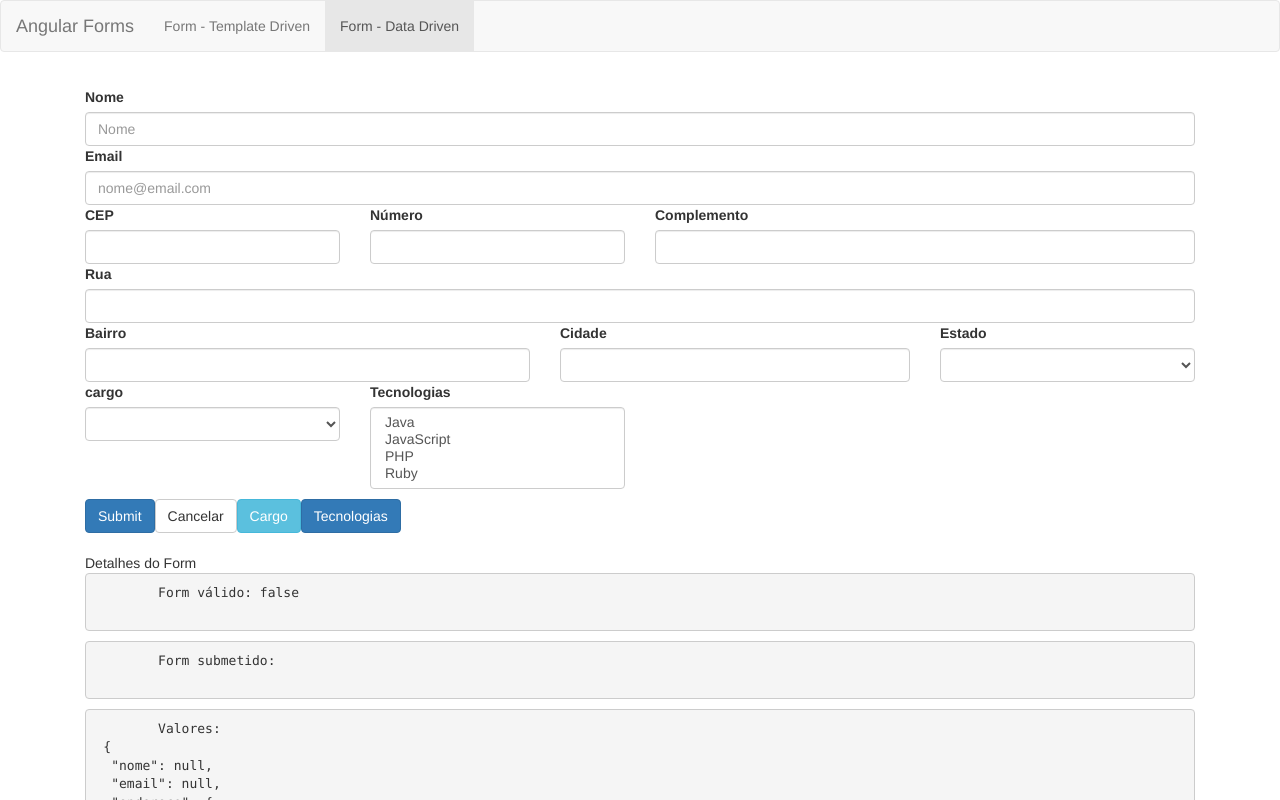
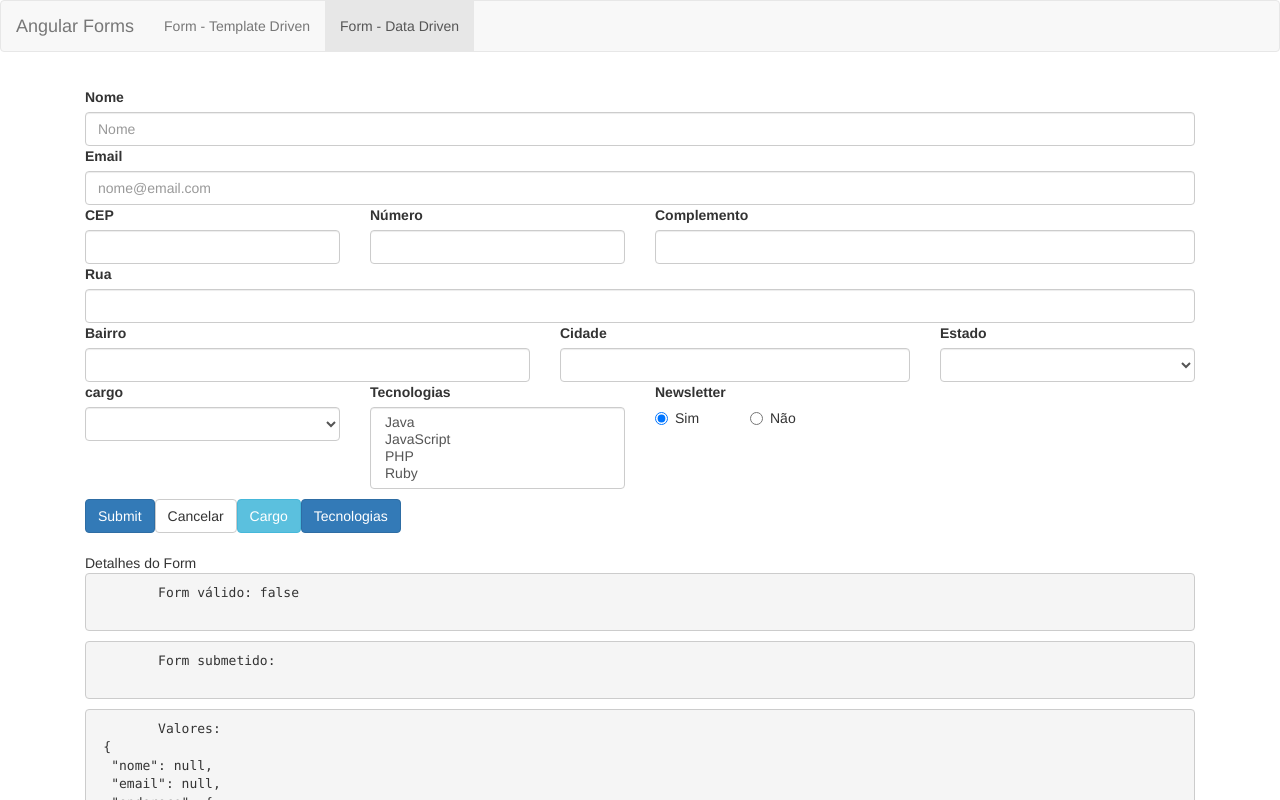
Before and after one commit to Danlei27/Angular-bootstrap-forms, an Angular app: page /dataForm in a window 1280 px wide. Shown: the top 800 px of the page. Built offline with nearby package versions, Linux system fonts and the light colour scheme.

Commit message:
Formularios reativos: Radio Button (Botão do tipo Rádio)

```diff
--- a/src/app/date-form/date-form.component.html
+++ b/src/app/date-form/date-form.component.html
@@ -138,6 +138,18 @@
                     </option>
                 </select>
             </div>
+            <div class="col-md-3"
+            [ngClass]="aplicaCssErro('newsletter')">
+                <label for="newsletter" class="control-label">Newsletter</label>
+                <div id="newsletter" class="row">
+                    <div class="col-sm-4" *ngFor="let item of newsletterOp">
+                      <label  class="radio-inline">
+                          <input type="radio" [value]="item.valor" formControlName="newsletter"/> {{ item.desc }}
+
+                        </label>
+                    </div>
+                </div>
+            </div>
         </div>
  </div>
  <div class="col-sm-12">
--- a/src/app/date-form/date-form.component.ts
+++ b/src/app/date-form/date-form.component.ts
@@ -19,6 +19,7 @@ export class DateFormComponent implements OnInit {
   estados: Observable<{}> ;
   cargos: any[];
   tecnologias: any[];
+  newsletterOp: any[];
   constructor(
     private formBuilder: FormBuilder,
     private http: HttpClient,
@@ -35,6 +36,9 @@ export class DateFormComponent implements OnInit {
     this.cargos = this.dropdownService.getCargos();
 
     this.tecnologias = this.dropdownService.getTecnoligias();
+
+    this.newsletterOp = this.dropdownService.getNewsletter();
+
     // this.formulario = new FormGroup({
     //   nome: new FormControl(null),
     //   email: new FormControl(null)
@@ -58,7 +62,8 @@ export class DateFormComponent implements OnInit {
       estado:[null, [Validators.required]]
     }),
     cargo: [null],
-    tecnologias: [null]
+    tecnologias: [null],
+    newsletter: ['s']
       // Validators.minLength(3), Validators.maxLength(20)
       //  pattern="[a-z0-9._%+-]{1,40}[@]{1}[a-z]{1,10}[.]{1}[a-z]{3}"
 
--- a/src/app/shared/services/dropdown.service.ts
+++ b/src/app/shared/services/dropdown.service.ts
@@ -19,6 +19,7 @@ export class DropdownService {
       { nome: 'Dev', nivel: 'Sernior', desc: 'Dev Sr'}
     ];
   }
+
   getTecnoligias(){
     return [
     { nome: 'java', desc: 'Java'},
@@ -27,4 +28,11 @@ export class DropdownService {
     { nome: 'ruby', desc: 'Ruby'}
   ]
   }
+
+  getNewsletter(){
+    return [
+      { valor: 's', desc: 'Sim'},
+      { valor: 'n', desc:'Não' }
+    ];
+  }
 }
```
